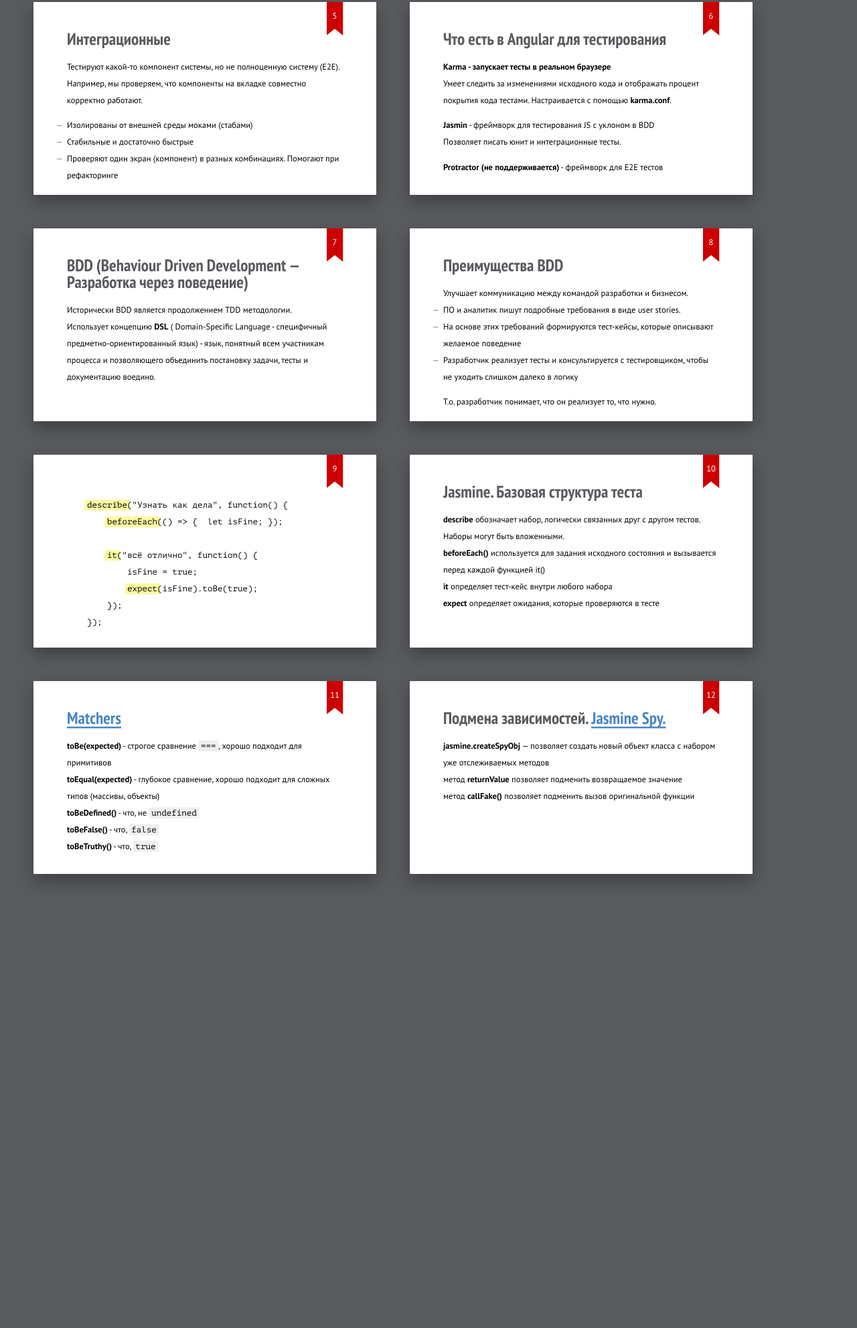
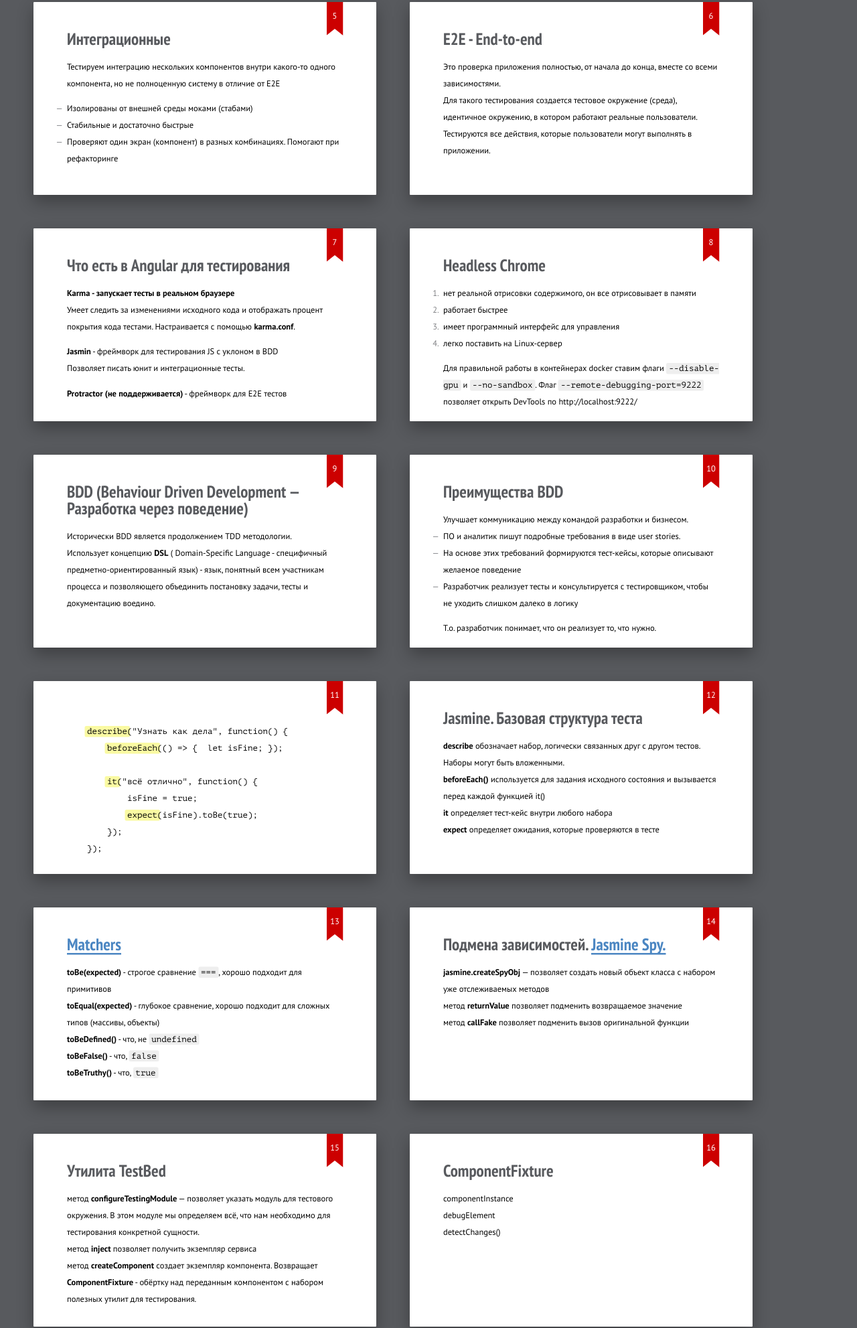
Before and after one commit to iegorov/testing-in-angular, a website: page index.html in a window 1280 px wide. Shown: the part 817-2800 px from the top of the page at 67% size. Before the commit the page ends 2172 px from the top, so only its background shows below. Drawn offline with Linux system fonts and the light colour scheme.

Commit message:
Добавить слайды

```diff
--- a/index.html
+++ b/index.html
@@ -69,14 +69,24 @@
 <section class="slide">
   <h2>Интеграционные</h2>
   <p>
-    Тестируют какой-то компонент системы, но не полноценную систему (E2E).
-    Например, мы проверяем, что компоненты на вкладке совместно корректно работают.
+    Тестируем интеграцию нескольких компонентов внутри какого-то одного компонента, но не полноценную систему в отличие
+    от E2E
   </p>
   <ul>
     <li>Изолированы от внешней среды моками (стабами)</li>
     <li>Стабильные и достаточно быстрые</li>
     <li>Проверяют один экран (компонент) в разных комбинациях. Помогают при рефакторинге</li>
   </ul>
+</section>
+
+<section class="slide">
+  <h2>E2E - End-to-end</h2>
+  <p>
+    Это проверка приложения полностью, от начала до конца, вместе со всеми зависимостями.
+    <br>
+    Для такого тестирования создается тестовое окружение (среда), идентичное окружению, в котором работают реальные
+    пользователи. Тестируются все действия, которые пользователи могут выполнять в приложении.
+  </p>
 </section>
 
 <section class="slide">
@@ -93,6 +103,28 @@
   <div class="next">
     <strong>Protractor (не поддерживается)</strong> - фреймворк для E2E тестов
   </div>
+</section>
+
+<section class="slide">
+  <h2>Headless Chrome</h2>
+  <ol>
+    <li>
+      нет реальной отрисовки содержимого, он все отрисовывает в памяти
+    </li>
+    <li>
+      работает быстрее
+    </li>
+    <li>
+      имеет программный интерфейс для управления
+    </li>
+    <li>
+      легко поставить на Linux-сервер
+    </li>
+  </ol>
+  Для правильной работы в контейнерах docker ставим флаги
+  <code>--disable-gpu</code> и
+  <code>--no-sandbox</code>.
+  Флаг <code>--remote-debugging-port=9222</code> позволяет открыть DevTools по http://localhost:9222/
 </section>
 
 <section class="slide">
@@ -160,7 +192,54 @@
   <br>
   метод <strong>returnValue</strong> позволяет подменить возвращаемое значение
   <br>
-  метод <strong>callFake()</strong> позволяет подменить вызов оригинальной функции
+  метод <strong>callFake</strong> позволяет подменить вызов оригинальной функции
+</section>
+
+<section class="slide">
+  <h2>Утилита TestBed</h2>
+  метод <strong>configureTestingModule</strong> — позволяет указать модуль для тестового окружения. В этом модуле мы
+  определяем всё, что нам необходимо для тестирования конкретной сущности.
+  <br>
+  метод <strong>inject</strong> позволяет получить экземпляр сервиса
+  <br>
+  метод <strong>createComponent</strong> создает экземпляр компонента.
+  Возвращает <strong>ComponentFixture</strong> - обёртку над переданным компонентом с набором полезных утилит для тестирования.
+</section>
+
+<!-- TODO: доработать-->
+<section class="slide">
+  <h2>ComponentFixture</h2>
+  componentInstance
+  <br>
+  debugElement
+  <br>
+  detectChanges()
+</section>
+
+<!-- TODO: доработать-->
+<section class="slide">
+  <h2>Утилиты для тестирования асинхронного кода</h2>
+  fakeAsync
+  <br>
+  tick
+  <br>
+  flush
+</section>
+
+<section class="slide">
+  <h2>Анализ покрытия</h2>
+  <p>
+    <strong>package.json</strong>
+    <br>
+    <code>"test-coverage": "ng test --watch --code-coverage"</code>
+  </p>
+  <strong>karma.conf.js</strong>
+  <br>
+  <ul>
+    <li>karma-coverage-istanbul-reporter секция <strong>coverageIstanbulReporter</strong></li>
+    <li>karma-coverage секция <strong>coverageReporter</strong></li>
+    <li>karma-sabarivka-reporter - работает поверх karma-coverage</li>
+  </ul>
 </section>
 
 <footer class="badge">
```
